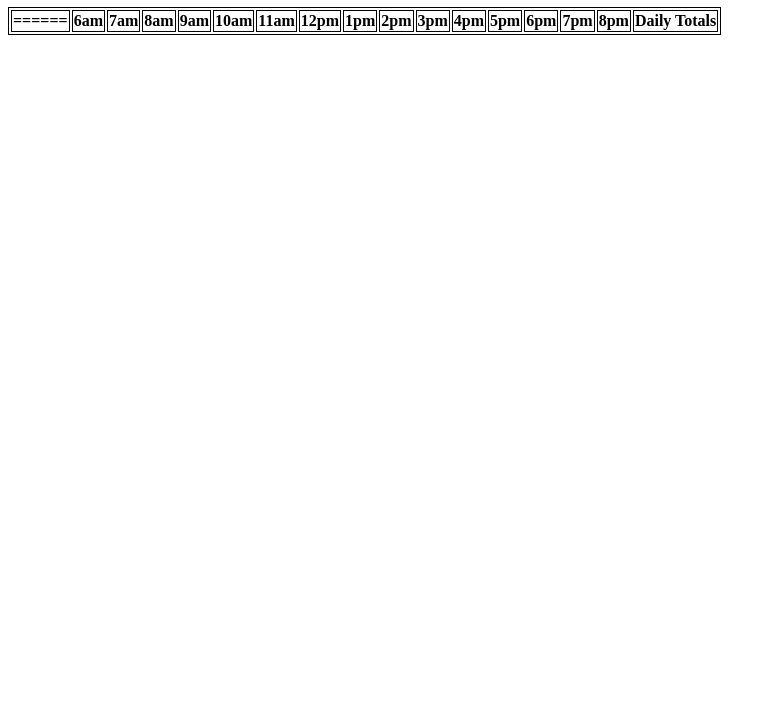
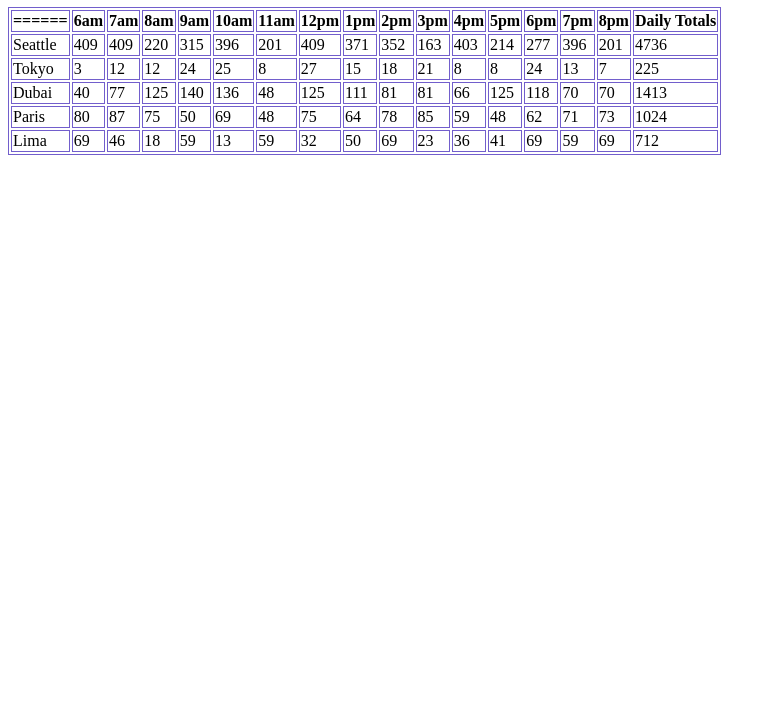
Before and after one commit to Rayxclockwork/cookie-stand, a plain HTML site: page index.html in a window 1280 px wide. Shown: the part 73-800 px from the top of the page, without its empty margins (0-776 px from the left). Drawn offline with Linux system fonts and the light colour scheme.

Commit message:
working header and table

```diff
--- a/app.js
+++ b/app.js
@@ -2,6 +2,7 @@
 
 var hours = ['6am', '7am', '8am', '9am', '10am', '11am', '12pm', '1pm', '2pm', '3pm', '4pm', '5pm', '6pm', '7pm', '8pm'];
 var storeData = document.getElementById('storeData');
+var stores = [];
 
 function City(name, min, max, avg){
   this.name = name;
@@ -10,45 +11,52 @@ function City(name, min, max, avg){
   this.avg = avg;
   this.salesHour = [];
   this.total = 0;
+  stores.push(this);
 }
 
-City.prototype.avgCookies = function(){
+City.prototype.avgCookies = function() {
   for(var i=0; i < hours.length; i++){
     // creates the random number of customers per hour and multplies it by the average number
-    var sales = Math.floor(Math.random(this.min, this.max) * this.avg);
+    var sales = Math.floor(random(this.min, this.max) * this.avg);
+    console.log(sales);
     this.total += sales;
     // updates the SalesHour array with the hourly total of sales
     this.salesHour.push(sales);
   }
 };
 
-var seattle = new City('Seattle', 23, 65, 6.3);
-var tokyo = new City('Tokyo', 3, 24, 1.2);
-var dubai = new City('Dubai', 11, 38, 3.7);
-var paris = new City('Paris', 20, 38, 2.3);
-var lima = new City('Lima', 2, 16, 4.6);
 
-
-
-
+function random (min, max) {
+  return Math.floor(Math.random() * (max - min + 1)) + min;
+}
 
 City.prototype.render = function() {
+  this.avgCookies();
   //create new table row
   var newTR = document.createElement('tr');
+  var hourly = document.createElement('td');
+  hourly.textContent = this.name;
+  newTR.appendChild(hourly);
   //puts data into the TD cells
-  for (var i=0; i < City.avgCookies.length; i++){
+  for (var i=0; i < hours.length; i++){
     var newTD = document.createElement('td');
     newTD.textContent = this.salesHour[i];
     newTR.appendChild(newTD);
   }
+  var dailyTotal = document.createElement('td');
+  dailyTotal.textContent = this.total;
+  newTR.appendChild(dailyTotal);
   storeData.appendChild(newTR);
 };
 
+
 function createHeader(){
+  //empty block before hours
   var newTR = document.createElement('tr');
   var newBox = document.createElement('th');
   newBox.textContent = '======';
   newTR.appendChild(newBox);
+  //hours header
   for (var i=0; i < hours.length; i++){
     var newTH = document.createElement('th');
     newTH.textContent = hours[i];
@@ -60,10 +68,32 @@ function createHeader(){
   storeData.appendChild(newTR);
 }
 
+// function createFooter(){
+//   //block before totals per hours
+//   var tR = document.createElement('tr');
+//   var totalsHour = document.createElement('td');
+//   totalsHour.textContent ='Totals Per Hour';
+//   tR.appendChild(totalsHour);
+//   for(var i = 0; i<hours.length; i++){
+//     for(var j = 0; j<stores.length; i++);
+//   }
+//   storeData.appendChild(tR);
+// }
 
-// seattle.render();
+
+
+var seattle = new City('Seattle', 23, 65, 6.3);
+var tokyo = new City('Tokyo', 3, 24, 1.2);
+var dubai = new City('Dubai', 11, 38, 3.7);
+var paris = new City('Paris', 20, 38, 2.3);
+var lima = new City('Lima', 2, 16, 4.6);
+
 createHeader();
 
-// for(var i =0; i < hours.length; i++){
-//   hours[i].render();
-// }
+seattle.render();
+tokyo.render();
+dubai.render();
+paris.render();
+lima.render();
+
+// createFooter();
--- a/style.css
+++ b/style.css
@@ -3,8 +3,11 @@ background-color:
 } */
 
 table {
-  border: 1px solid black;
+  border: 1px solid rgb(114, 94, 204);
 }
 th {
-  border: 1px solid black;
+  border: 1px solid rgb(114, 94, 204);
 }
+td {
+  border: 1px solid rgb(114, 94, 204);
+}
```
